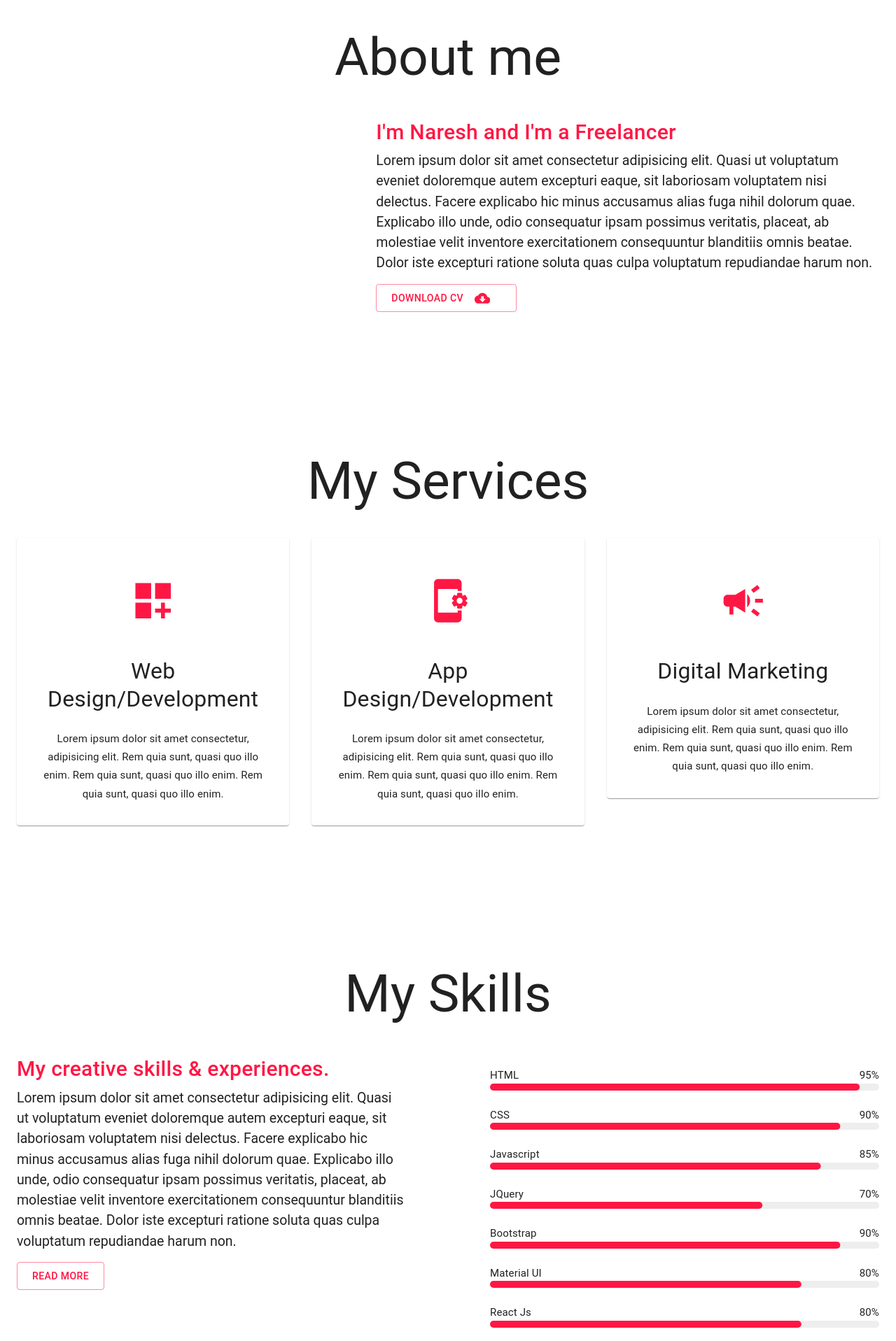
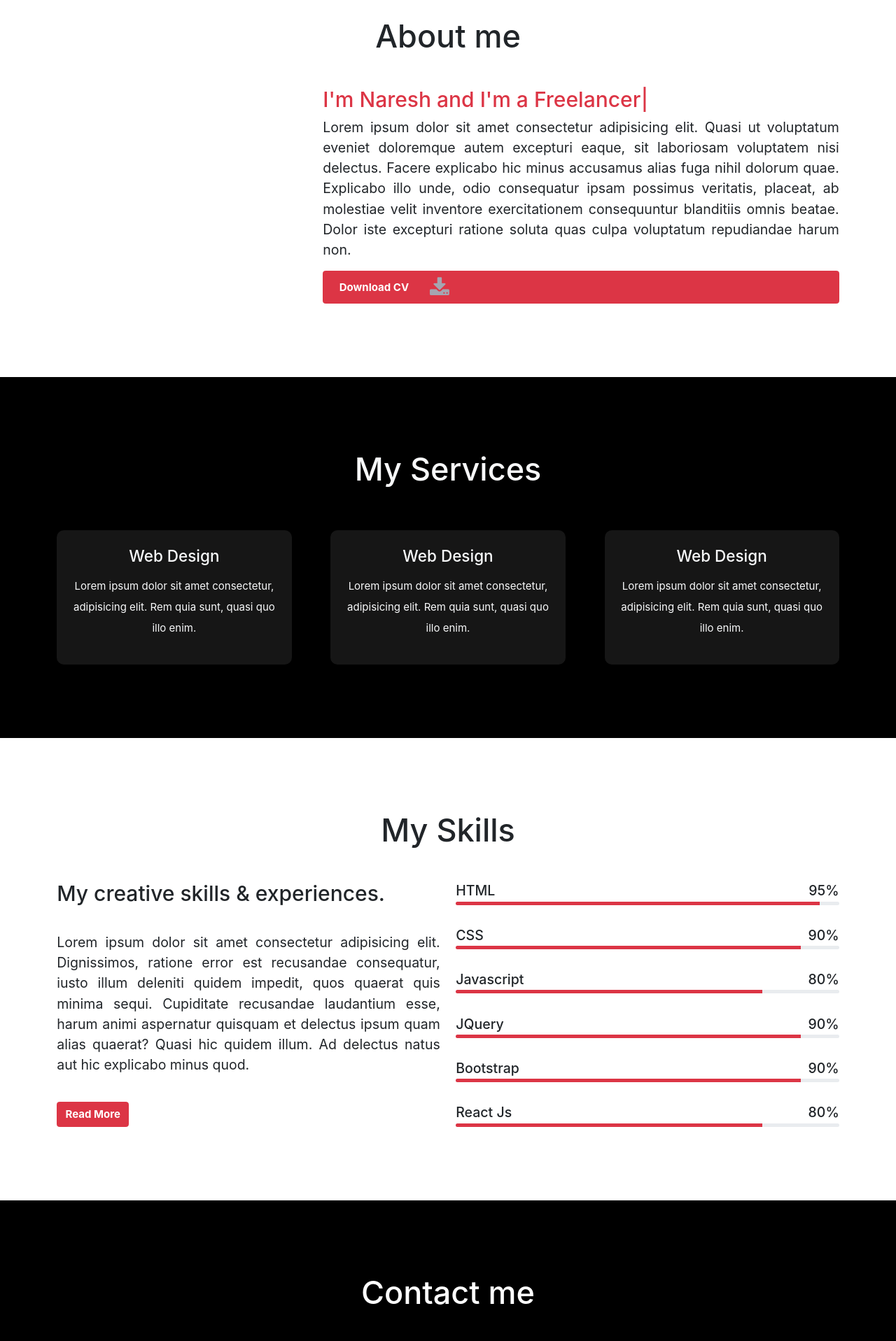
Before and after one commit to nareshsingh770/my-app, a React (Create React App) app: page / in a window 1280 px wide. Shown: the part 880-2797 px from the top of the page at 70% size. Built offline with nearby package versions, Linux system fonts and the light colour scheme.

Commit message:
reverted

```diff
--- a/src/Auth.js
+++ b/src/Auth.js
@@ -13,7 +13,7 @@ import Header from './components/header/Header';
 import Projects from './MiniProjects/Projects';
 import Contacts from './contacts/Contacts';
 import { ThemeProvider, createTheme } from '@mui/material';
-import { red } from '@mui/material/colors';
+import { grey, red } from '@mui/material/colors';
 import { useSelector } from 'react-redux';
 
 
--- a/src/components/home/About.js
+++ b/src/components/home/About.js
@@ -1,32 +1,23 @@
-import { Grid, Paper, Typography, Button } from '@mui/material'
-import { Container } from '@mui/system'
-import React from 'react'
-import Heading from '../../styled component'
-import { Para } from '../../styled component'
-import CloudDownloadIcon from '@mui/icons-material/CloudDownload';
-
+import React, { useContext } from 'react'
 
 const About = () => {
     return (
         <>
-            <Paper sx={{ py: 10, boxShadow: 'none' }}>
-                <Container maxWidth='xl'>
-                    <Heading>About me</Heading>
-                    <Grid container>
-                        <Grid item lg={5} xs={12}>
-                        </Grid>
-                        <Grid item lg={7} xs={12}>
-                            <Typography variant='subtitle1' color='primary' sx={{ fontSize: '2rem', fontWeight: 'medium' }} >I'm Naresh and I'm a Freelancer</Typography>
-                            <Para>Lorem ipsum dolor sit amet consectetur adipisicing elit. Quasi ut voluptatum eveniet doloremque autem excepturi eaque, sit laboriosam voluptatem nisi delectus. Facere explicabo hic minus accusamus alias fuga nihil dolorum quae. Explicabo illo unde, odio consequatur ipsam possimus veritatis, placeat, ab molestiae velit inventore exercitationem consequuntur blanditiis omnis beatae. Dolor iste excepturi ratione soluta quas culpa voluptatum repudiandae harum non.</Para>
-                            <Button variant='outlined' size="large">
-                                Download CV
-                                <CloudDownloadIcon sx={{ mx: 2 }} />
-                            </Button>
-                        </Grid>
-                    </Grid>
-
-                </Container>
-            </Paper>
+            <section className="about-me">
+                <div className="container">
+                    <h2 className="text-dark text-center mb-5">About me</h2>
+                    <div className="row">
+                        <div className="col-md-4 profile-img">
+                            {/* <img src='http://placehold.it/400x500&text=image1' alt='profile' /> */}
+                        </div>
+                        <div className="col-md-8 pl-5 about-me-text">
+                            <h4 className="text-danger">I'm Naresh and I'm a Freelancer|</h4>
+                            <p>Lorem ipsum dolor sit amet consectetur adipisicing elit. Quasi ut voluptatum eveniet doloremque autem excepturi eaque, sit laboriosam voluptatem nisi delectus. Facere explicabo hic minus accusamus alias fuga nihil dolorum quae. Explicabo illo unde, odio consequatur ipsam possimus veritatis, placeat, ab molestiae velit inventore exercitationem consequuntur blanditiis omnis beatae. Dolor iste excepturi ratione soluta quas culpa voluptatum repudiandae harum non.</p>
+                            <button type="button" className="btn btn-danger px-4 py-2 d-flex align-items-center" >Download CV<i className="fa fa-download" aria-hidden="true"></i></button>
+                        </div>
+                    </div>
+                </div>
+            </section>
         </>
     )
 }
--- a/src/components/home/Contact.js
+++ b/src/components/home/Contact.js
@@ -2,10 +2,7 @@ import React from 'react'
 
 import contactDetails from '../../actions/Actions';
 import { useSelector, useDispatch } from 'react-redux'
-import { Container, Paper, Grid, Typography, Stack, TextField } from '@mui/material';
-import Heading, { Para } from '../../styled component';
-import CottageOutlinedIcon from '@mui/icons-material/CottageOutlined';
-import { Box } from '@mui/system';
+
 
 
 const Contact = () => {
@@ -16,58 +13,62 @@ const Contact = () => {
 
     return (
         <>
-            <Paper sx={{ py: 10, boxShadow: 'none' }}>
-                <Container maxWidth='xl'>
-                    <Heading>Contact me</Heading>
-                    <Grid container spacing={20}>
-                        <Grid item lg={6} xs={12}>
-                            <Typography variant='subtitle1' color='primary' sx={{ fontSize: '2rem', fontWeight: 'medium' }} >Get in Touch</Typography>
-                            <Para>Lorem, ipsum dolor sit amet consectetur adipisicing elit. Dignissimos harum corporis fuga
-                                corrupted. Doloribus quis soluta nesciunt veritatis vitae nobis?</Para>
-                            <Stack direction='row' sx={{ my: 3 }}>
-                                <CottageOutlinedIcon color='primary' sx={{ mx: 4 }} />
-                                <Typography variant='subtitle1'>East Delhi, India</Typography>
-                            </Stack>
-                            <Stack direction='row' sx={{ my: 3 }}>
-                                <CottageOutlinedIcon color='primary' sx={{ mx: 4 }} />
-                                <Typography variant='subtitle1'>East Delhi, India</Typography>
-                            </Stack>
-                            <Stack direction='row' sx={{ my: 3 }}>
-                                <CottageOutlinedIcon color='primary' sx={{ mx: 4 }} />
-                                <Typography variant='subtitle1'>East Delhi, India</Typography>
-                            </Stack>
+            <section className="contact text-white">
+                <div className='container'>
+                    <h2 className="text-center mb-5">Contact me</h2>
+                    <div className="contact-wrapper mt-5">
+                        <div className="row">
+                            <div className="col-lg-6">
+                                <h4>Get in Touch</h4>
+                                <p>Lorem, ipsum dolor sit amet consectetur adipisicing elit. Dignissimos harum corporis fuga
+                                    corrupti. Doloribus quis soluta nesciunt veritatis vitae nobis?</p>
+                                <div className="detail-wrapper d-flex align-items-center justify-content-between">
+                                    <span><i className="text-danger fas fa-user"></i></span>
+                                    <div className="details d-flex flex-column">
+                                        <label>Name</label>
+                                        <span>Naresh Singh</span>
+                                    </div>
+                                </div>
+                                <div className="detail-wrapper d-flex align-items-center justify-content-between">
+                                    <span><i className="text-danger fas fa-user"></i></span>
+                                    <div className="details d-flex flex-column">
+                                        <label>Name</label>
+                                        <span>Naresh Singh</span>
+                                    </div>
+                                </div>
+                                <div className="detail-wrapper d-flex align-items-center justify-content-between">
+                                    <span><i className="text-danger fas fa-user"></i></span>
+                                    <div className="details d-flex flex-column">
+                                        <label>Name</label>
+                                        <span>Naresh Singh</span>
+                                    </div>
+                                </div>
+                            </div>
+                            <div className="col-lg-6">
+                                <h4>Message</h4>
+                                <form>
 
-
-
-                        </Grid>
-                        <Grid item lg={6} xs={12}>
-                            <Typography variant='subtitle1' color='primary' sx={{ fontSize: '2rem', fontWeight: 'medium', mb: 2 }} >Message</Typography>
-
-                            <Box component='form'>
-                                <Grid container spacing={2}>
-                                    <Grid item lg={6} xs={12}>
-                                        <TextField sx={{ width: '100%' }} id="outlined-basic" label="Name" variant="outlined" />
-                                    </Grid>
-                                    <Grid item lg={6} xs={12}>
-                                        <TextField sx={{ width: '100%' }} id="outlined-basic" label="Email" variant="outlined" />
-                                    </Grid>
-                                    <Grid item lg={12}>
-                                        <TextField sx={{ width: '100%' }} id="outlined-basic" label="Subject" variant="outlined" />
-                                    </Grid>
-                                    <Grid item lg={12}>
-                                        <TextField sx={{ width: '100%' }} id="outlined-basic" label="Message" variant="outlined" />
-                                    </Grid>
-                                </Grid>
-                            </Box>
-
-
-
-
-                        </Grid>
-                    </Grid>
-
-                </Container>
-            </Paper>
+                                    <div className="first-field d-flex justify-content-between mb-2 mt-2">
+                                        <div className="">
+                                            <input type="text" className="form-control" name='name' value={typedDetails.name} placeholder="Name" onChange={(e) => dispatch(contactDetails(e.target))} />
+                                        </div>
+                                        <div className="">
+                                            <input type="email" className="form-control" name='email' value={typedDetails.email} placeholder="Email" onChange={(e) => dispatch(contactDetails(e.target))} />
+                                        </div>
+                                    </div>
+                                    <div className="mb-2 mt-2">
+                                        <input type="text" className="form-control" name='subject' value={typedDetails.subject} placeholder="Subject" onChange={(e) => dispatch(contactDetails(e.target))} />
+                                    </div>
+                                    <div className="mb-2 mt-2">
+                                        <textarea className="form-control" rows="3" name='message' value={typedDetails.message} placeholder="Message..." onChange={(e) => dispatch(contactDetails(e.target))}></textarea>
+                                    </div>
+                                    <button className="btn btn-danger" >Send Message</button>
+                                </form>
+                            </div>
+                        </div>
+                    </div>
+                </div>
+            </section>
         </>
     )
 }
--- a/src/components/home/Hero.js
+++ b/src/components/home/Hero.js
@@ -1,4 +1,5 @@
 import { Box, Container, Typography, Button, Paper } from '@mui/material'
+import React, { useContext } from 'react'
 import backgroundImg from '../../Assets/Background.png';
 
 const Hero = () => {
--- a/src/components/home/Services.js
+++ b/src/components/home/Services.js
@@ -1,40 +1,30 @@
 import React from 'react'
-import Heading from '../../styled component'
-import { Grid, Paper, Typography, Button, Container } from '@mui/material'
-import DashboardCustomizeIcon from '@mui/icons-material/DashboardCustomize';
-import AppSettingsAltIcon from '@mui/icons-material/AppSettingsAlt';
-import CampaignIcon from '@mui/icons-material/Campaign';
+
 const Services = () => {
     return (
         <>
-            <Paper sx={{ py: 10, boxShadow: 'none' }}>
-                <Container maxWidth='xl'>
-                    <Heading>My Services</Heading>
-                    <Grid container spacing={4}>
-                        <Grid item lg={4} xs={12} textAlign='center'>
-                            <Paper sx={{ p: 4 }}>
-                                <DashboardCustomizeIcon sx={{ fontSize: '4.5rem', my: 3 }} color='primary' />
-                                <Typography variant='h4' sx={{ my: 3 }}>Web Design/Development</Typography>
-                                <Typography variant='subtitle1'>Lorem ipsum dolor sit amet consectetur, adipisicing elit. Rem quia sunt, quasi quo illo enim. Rem quia sunt, quasi quo illo enim. Rem quia sunt, quasi quo illo enim.</Typography>
-                            </Paper>
-                        </Grid>
-                        <Grid item lg={4} xs={12} textAlign='center'>
-                            <Paper sx={{ p: 4 }}>
-                                <AppSettingsAltIcon sx={{ fontSize: '4.5rem', my: 3 }} color='primary' />
-                                <Typography variant='h4' sx={{ my: 3 }}>App Design/Development</Typography>
-                                <Typography variant='subtitle1'>Lorem ipsum dolor sit amet consectetur, adipisicing elit. Rem quia sunt, quasi quo illo enim. Rem quia sunt, quasi quo illo enim. Rem quia sunt, quasi quo illo enim.</Typography>
-                            </Paper>
-                        </Grid>
-                        <Grid item lg={4} xs={12} textAlign='center'>
-                            <Paper sx={{ p: 4 }}>
-                                <CampaignIcon sx={{ fontSize: '4.5rem', my: 3 }} color='primary' />
-                                <Typography variant='h4' sx={{ my: 3 }}>Digital Marketing</Typography>
-                                <Typography variant='subtitle1'>Lorem ipsum dolor sit amet consectetur, adipisicing elit. Rem quia sunt, quasi quo illo enim. Rem quia sunt, quasi quo illo enim. Rem quia sunt, quasi quo illo enim.</Typography>
-                            </Paper>
-                        </Grid>
-                    </Grid>
-                </Container>
-            </Paper>
+            <section className="myservice">
+                <h2 className="text-center text-light mb-5">My Services</h2>
+                <div className="servcie-wrapper container pt-3">
+                    <div className="service text-light text-center p-4">
+                        <i className="text-danger fas fa-palette"></i>
+                        <h4 className="mb-3">Web Design</h4>
+                        <p>Lorem ipsum dolor sit amet consectetur, adipisicing elit. Rem quia sunt, quasi quo illo enim.</p>
+
+                    </div>
+                    <div className="service text-light text-center p-4">
+                        <i className="text-danger fas fa-palette"></i>
+                        <h4 className="mb-3">Web Design</h4>
+                        <p>Lorem ipsum dolor sit amet consectetur, adipisicing elit. Rem quia sunt, quasi quo illo enim.</p>
+
+                    </div>
+                    <div className="service text-light text-center p-4">
+                        <i className="text-danger fas fa-palette"></i>
+                        <h4 className="mb-3">Web Design</h4>
+                        <p>Lorem ipsum dolor sit amet consectetur, adipisicing elit. Rem quia sunt, quasi quo illo enim.</p>
+                    </div>
+                </div>
+            </section>
         </>
     )
 }
--- a/src/components/home/Skills.js
+++ b/src/components/home/Skills.js
@@ -1,48 +1,27 @@
-import { Grid, Paper, Typography, Button, Stack, Box } from '@mui/material'
-import { Container } from '@mui/system'
 import React from 'react'
-import Heading, { Para } from '../../styled component'
-import { styled } from '@mui/material/styles';
-import LinearProgress, { linearProgressClasses } from '@mui/material/LinearProgress';
 
 const Skills = () => {
-    const skills = { 'HTML': '95', 'CSS': '90', 'Javascript': '85', 'JQuery': '70', 'Bootstrap': '90', 'Material UI': '80', 'React Js': '80' }
-    const BorderLinearProgress = styled(LinearProgress)(({ theme }) => ({
-        height: 10,
-        borderRadius: 5,
-        [`&.${linearProgressClasses.colorPrimary}`]: {
-            backgroundColor: theme.palette.grey[theme.palette.mode === 'light' ? 200 : 800],
-        },
-        [`& .${linearProgressClasses.bar}`]: {
-            borderRadius: 5,
-            backgroundColor: theme.palette.primary.main,
-        },
-    }));
     return (
         <>
-            <Paper sx={{ py: 10, boxShadow: 'none' }}>
-                <Container maxWidth='xl'>
-                    <Heading>My Skills</Heading>
-                    <Grid container spacing={15}>
-                        <Grid item lg={6}>
-                            <Typography variant='subtitle1' color='primary' sx={{ fontSize: '2rem', fontWeight: 'medium' }} >My creative skills & experiences.</Typography>
-                            <Para>Lorem ipsum dolor sit amet consectetur adipisicing elit. Quasi ut voluptatum eveniet doloremque autem excepturi eaque, sit laboriosam voluptatem nisi delectus. Facere explicabo hic minus accusamus alias fuga nihil dolorum quae. Explicabo illo unde, odio consequatur ipsam possimus veritatis, placeat, ab molestiae velit inventore exercitationem consequuntur blanditiis omnis beatae. Dolor iste excepturi ratione soluta quas culpa voluptatum repudiandae harum non.</Para>
-                            <Button variant='outlined' size='large'>Read More</Button>
-                        </Grid>
-                        <Grid item lg={6}>
-                            {
-                                Object.entries(skills).map(skill => {
-                                    return (
-                                        <Box sx={{ my: 3 }}>
-                                            <Stack direction="row" justifyContent="space-between" alignItems="center"><Typography>{skill[0]}</Typography><Typography>{skill[1]}%</Typography> </Stack>
-                                            <BorderLinearProgress variant="determinate" value={skill[1]} />
-                                        </Box>
-                                    )
-                                })
-                            }
-
-
-                            {/* <div className="skill">
+            <section className="skills container">
+                <h2 className="text-center mb-5">My Skills</h2>
+                <div className="row">
+                    <div className="col-lg-6">
+                        <h4>My creative skills & experiences.</h4>
+                        <p>Lorem ipsum dolor sit amet consectetur adipisicing elit. Dignissimos, ratione error est recusandae
+                            consequatur, iusto illum deleniti quidem impedit, quos quaerat quis minima sequi. Cupiditate
+                            recusandae laudantium esse, harum animi aspernatur quisquam et delectus ipsum quam alias quaerat?
+                            Quasi hic quidem illum. Ad delectus natus aut hic explicabo minus quod.</p>
+                        <button className="btn btn-danger" >Read More</button>
+                    </div>
+                    <div className="col-lg-6 skill-wrapper d-flex flex-column">
+                        <div className="skill">
+                            <div className="name d-flex justify-content-between"><span>HTML</span><span>95%</span></div>
+                            <div className="progress">
+                                <div className="progress-bar bg-danger" style={{ width: '95%' }}></div>
+                            </div>
+                        </div>
+                        <div className="skill">
                             <div className="name d-flex justify-content-between"><span>CSS</span><span>90%</span></div>
                             <div className="progress">
                                 <div className="progress-bar bg-danger" style={{ width: '90%' }}></div>
@@ -71,15 +50,10 @@ const Skills = () => {
                             <div className="progress">
                                 <div className="progress-bar bg-danger" style={{ width: '80%' }}></div>
                             </div>
-                            </div> */}
-                        </Grid>
-                    </Grid>
-                    <div className="row">
-
-
                         </div>
-                </Container>
-            </Paper>
+                    </div>
+                </div>
+            </section>
         </>
     )
 }
--- a/src/styled component/index.js
+++ /dev/null
@@ -1,21 +0,0 @@
-import styled from '@emotion/styled'
-
-const Heading = styled.h3`
-font-family: "Roboto","Helvetica","Arial",sans-serif;
-font-weight: 400;
-font-size: 5rem;
-line-height: 1.167;
-letter-spacing: 0em;
-text-align: center;
-margin: 2.5rem 0;
-`
-const Para = styled.p`
-font-family: "Roboto","Helvetica","Arial",sans-serif;
-font-weight: 400;
-font-size: 1.3rem;
-line-height: 1.5;
-letter-spacing: 0em;
-`
-
-export default Heading;
-export { Para };
```
Also changed, not shown: src/App.js (+35 -0 lines), src/index.css (+7 -3 lines). Lines whose indentation alone changed are shown as unchanged.
